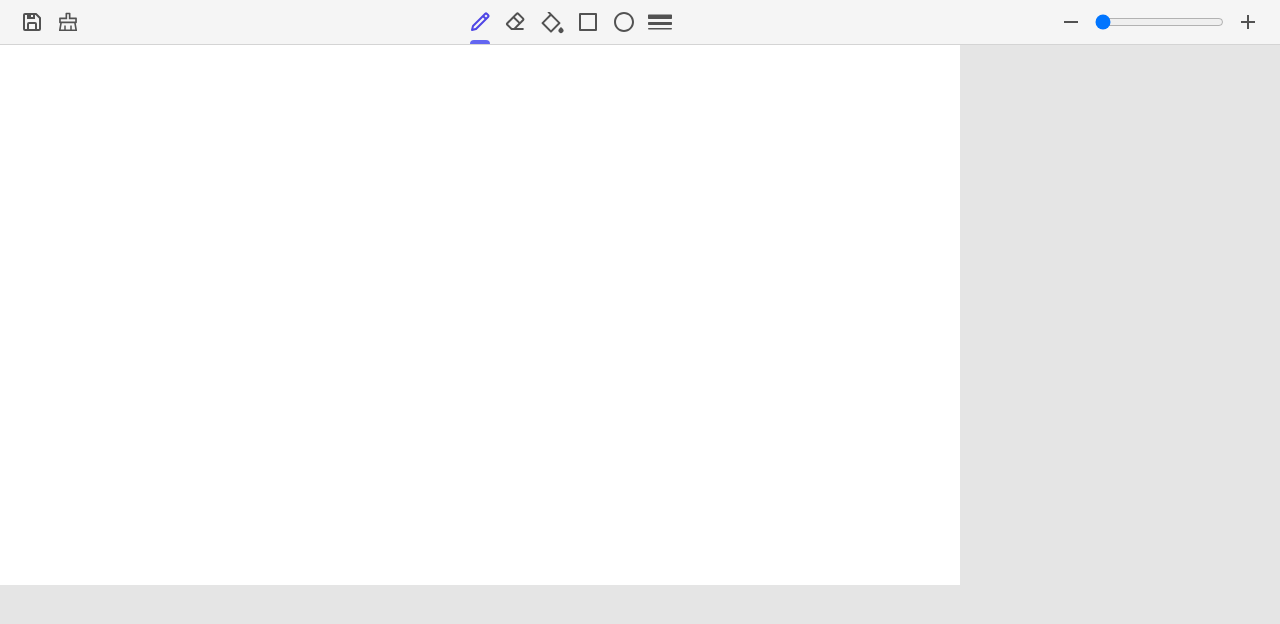
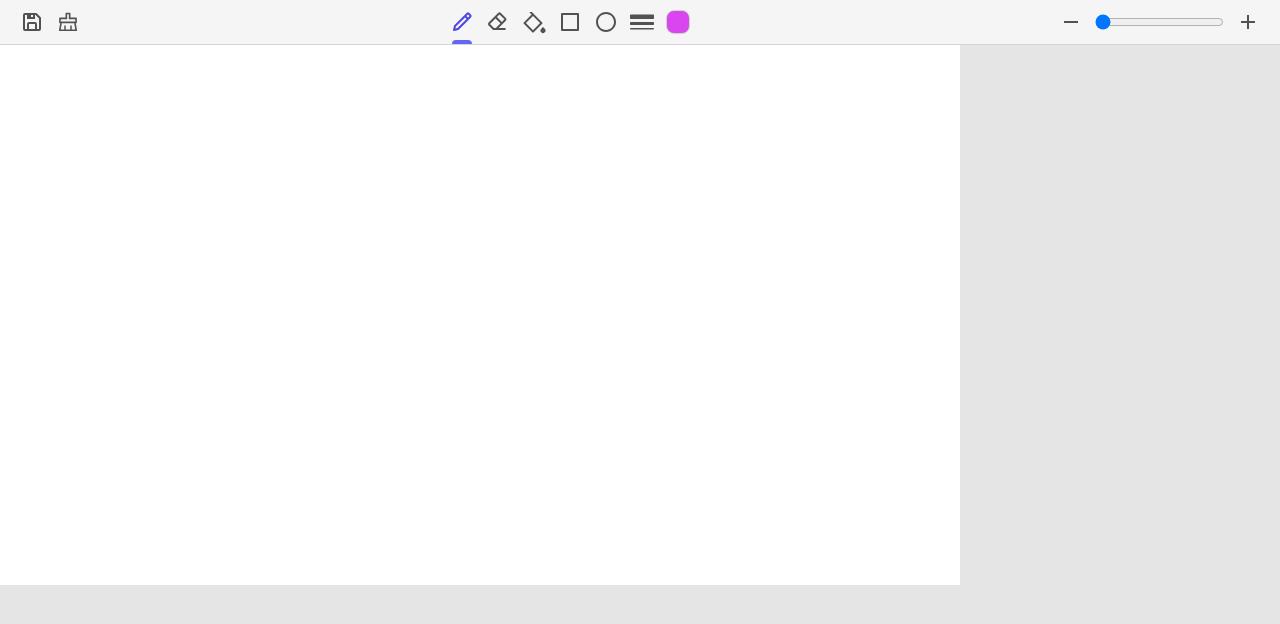
Before and after one commit to iEranDEV/drawing-app, a React (Create React App) app: page / in a window 1280 px wide. Shown: the top 624 px of the page. Built offline with nearby package versions, Linux system fonts and the light colour scheme.

Commit message:
moved brush logic to context

```diff
--- a/package.json
+++ b/package.json
@@ -11,6 +11,7 @@
     "@types/react": "^18.0.28",
     "@types/react-dom": "^18.0.11",
     "react": "^18.2.0",
+    "react-color": "^2.19.3",
     "react-dom": "^18.2.0",
     "react-icons": "^4.8.0",
     "react-scripts": "5.0.1",
@@ -42,6 +43,7 @@
     ]
   },
   "devDependencies": {
+    "@types/react-color": "^3.0.6",
     "tailwindcss": "^3.2.7"
   }
 }
--- a/src/App.tsx
+++ b/src/App.tsx
@@ -1,6 +1,7 @@
 import { useState } from "react";
 import AccessibilityBar from "./components/AccessibilityBar";
 import DrawingBoard from "./components/DrawingBoard";
+import { BrushContext } from "./context/BrushContext";
 
 function App() {
 	const [ctx, setCtx] = useState<CanvasRenderingContext2D | undefined | null>(null);
@@ -8,15 +9,17 @@ function App() {
 	const [brush, setBrush] = useState({type: 'PENCIL', width: 3, color: '#d946ef'})
 
 	return (
-		<div className="w-screen h-screen bg-neutral-200 flex flex-col">
-			{/* Menu, save, changes history */}
-			<AccessibilityBar zoom={zoom} setZoom={setZoom} ctx={ctx} brush={brush} setBrush={setBrush}></AccessibilityBar>
+		<BrushContext.Provider value={{brush, setBrush}}>
+			<div className="w-screen h-screen bg-neutral-200 flex flex-col">
+				{/* Menu, save, changes history */}
+				<AccessibilityBar zoom={zoom} setZoom={setZoom} ctx={ctx}></AccessibilityBar>
 
-			{/* Canvas */}
-			<div className="w-full h-full overflow-auto relative">
-				<DrawingBoard ctx={ctx} setCtx={setCtx} zoom={zoom} brush={brush}></DrawingBoard>
+				{/* Canvas */}
+				<div className="w-full h-full overflow-auto relative">
+					<DrawingBoard ctx={ctx} setCtx={setCtx} zoom={zoom}></DrawingBoard>
+				</div>
 			</div>
-		</div>
+		</BrushContext.Provider>
 	);
 }
 
--- a/src/components/AccessibilityBar.tsx
+++ b/src/components/AccessibilityBar.tsx
@@ -4,16 +4,19 @@ import { RiPaintLine } from 'react-icons/ri'
 import { BsBorderWidth } from 'react-icons/bs'
 import LineWidthModal from './modals/LineWidthModal'
 import AccessibilityButton from './AccessibilityButton'
+import ColorModal from './modals/ColorModal'
+import { useContext } from 'react'
+import { BrushContext } from '../context/BrushContext'
 
 type AccessibilityBarProps = {
     ctx: CanvasRenderingContext2D | undefined | null,
     zoom: number,
     setZoom: Function,
-    brush: {type: string, width: number, color: string},
-    setBrush: Function
 }
 
-function AccessibilityBar({ ctx, zoom, setZoom, brush, setBrush }: AccessibilityBarProps) {
+function AccessibilityBar({ ctx, zoom, setZoom }: AccessibilityBarProps) {
+
+    const brushContext = useContext(BrushContext);
 
     const setZoomValue = (value: number) => {
         if(value >= 50 && value <= 200) setZoom(value / 100)
@@ -46,7 +49,7 @@ function AccessibilityBar({ ctx, zoom, setZoom, brush, setBrush }: Accessibility
             <div className='flex h-full gap-3 justify-center items-center'>
 
                 {/* Pen */}
-                <AccessibilityButton activeProp={brush.type === 'PENCIL'} icon={<BiPencil className='icon-accessibility'></BiPencil>}></AccessibilityButton>
+                <AccessibilityButton activeProp={brushContext.brush.type === 'PENCIL'} icon={<BiPencil className='icon-accessibility'></BiPencil>}></AccessibilityButton>
 
                 {/* Eraser */}
                 <BiEraser className='icon-accessibility'></BiEraser>
@@ -61,7 +64,10 @@ function AccessibilityBar({ ctx, zoom, setZoom, brush, setBrush }: Accessibility
                 <AccessibilityButton icon={<BiCircle className='icon-accessibility'></BiCircle>}></AccessibilityButton>
 
                 {/* Line width */}
-                <AccessibilityButton icon={<BsBorderWidth className='icon-accessibility'></BsBorderWidth>} modal={<LineWidthModal brush={brush} setBrush={setBrush}></LineWidthModal>}></AccessibilityButton>
+                <AccessibilityButton icon={<BsBorderWidth className='icon-accessibility'></BsBorderWidth>} modal={<LineWidthModal></LineWidthModal>}></AccessibilityButton>
+
+                {/* Color */}
+                <AccessibilityButton icon={<div className='h-6 w-6 border border-neutral-300 rounded-lg cursor-pointer' style={{ backgroundColor: brushContext.brush.color}}></div>} modal={<ColorModal></ColorModal>}></AccessibilityButton>
             </div>
 
             {/* Scroll values */}
--- a/src/components/AccessibilityButton.tsx
+++ b/src/components/AccessibilityButton.tsx
@@ -9,13 +9,14 @@ type AccessibilityButtonProps = {
 
 function AccessibilityButton({ icon, modal, activeProp, onClick }: AccessibilityButtonProps ) {
     const [active, setActive] = useState(false);
+    const [modalLoc, setModalLoc] = useState({x: 0, y: 0});
 
     useEffect(() => {
         if(!active) return;
         if(!modal) return;
 
         const handleModal = (e: any) => {
-            if(e.target.localName == 'input') return;
+            console.log(e);
             setActive(false);
         }
 
@@ -32,7 +33,10 @@ function AccessibilityButton({ icon, modal, activeProp, onClick }: Accessibility
     const handleIconClick = (e: React.MouseEvent<HTMLDivElement, MouseEvent>) => {
         e.preventDefault();
         e.stopPropagation();
-        if(modal) setActive(!active);
+        if(modal) {
+            setModalLoc({x: e.clientX, y: e.clientY})
+            setActive(!active);
+        }
         if(onClick) onClick();
     }
 
--- a/src/components/DrawingBoard.tsx
+++ b/src/components/DrawingBoard.tsx
@@ -1,13 +1,15 @@
-import { useEffect, useRef, useState } from "react";
+import { useContext, useEffect, useRef, useState } from "react";
+import { BrushContext } from "../context/BrushContext";
 
 type DrawingBoardProps = {
     ctx: CanvasRenderingContext2D | undefined | null,
     setCtx: Function,
-    zoom: number,
-    brush: {type: string, width: number, color: string}
+    zoom: number
 }
 
-function DrawingBoard({ ctx, setCtx, zoom, brush }: DrawingBoardProps) {
+function DrawingBoard({ ctx, setCtx, zoom }: DrawingBoardProps) {
+
+    const brushContext = useContext(BrushContext)
 
     const [painting, setPainting] = useState({
         isPainting: false,
@@ -60,8 +62,8 @@ function DrawingBoard({ ctx, setCtx, zoom, brush }: DrawingBoardProps) {
         let y = (e.clientY - rect.top) / zoom;
 
         if(ctx && canvasElement.current) {
-            ctx.lineWidth = brush.width;
-            ctx.strokeStyle = brush.color;
+            ctx.lineWidth = brushContext.brush.width;
+            ctx.strokeStyle = brushContext.brush.color;
             ctx.lineCap = 'round';
             ctx.lineJoin = 'round';
             ctx.lineTo(x, y);
--- /dev/null
+++ b/src/components/modals/ColorModal.tsx
@@ -0,0 +1,23 @@
+import { useContext } from 'react';
+import { SketchPicker } from 'react-color';
+import { BrushContext } from '../../context/BrushContext';
+
+
+function ColorModal() {
+
+    const brushContext = useContext(BrushContext);
+
+    const handleWidthChange = (val: number) => {
+        if(!val) return;
+
+        brushContext.setBrush({type: brushContext.brush.type, width: val, color: brushContext.brush.color});
+    }
+
+    return (
+        <div className="animate-slideFromTop absolute w-max bg-white border border-neutral-300 p-2 left-1/2 rounded-lg">
+            <SketchPicker></SketchPicker>
+        </div>
+    )
+}
+
+export default ColorModal;
--- a/src/components/modals/LineWidthModal.tsx
+++ b/src/components/modals/LineWidthModal.tsx
@@ -1,26 +1,26 @@
+import { useContext } from "react";
+import { BrushContext } from "../../context/BrushContext";
 
-type LineWidthModalProps = {
-    brush: {type: string, width: number, color: string},
-    setBrush: Function
-}
 
-function LineWidthModal({ brush, setBrush }: LineWidthModalProps) {
+function LineWidthModal() {
 
-    const handleClick = (val: number) => {
+    const brushContext = useContext(BrushContext)
+
+    const handleWidthChange = (val: number) => {
         if(!val) return;
 
-        setBrush({type: brush.type, width: val, color: brush.color});
+        brushContext.setBrush({type: brushContext.brush.type, width: val, color: brushContext.brush.color});
     }
 
     return (
         <div className="animate-slideFromTop absolute w-max bg-white border border-neutral-300 p-2 left-1/2 rounded-lg">
             {[1,3,5,8].map((val) => {
                 return (
-                    <div onClick={() => handleClick(val)} key={val} className={(brush.width === val && 'bg-neutral-100') + ' cursor-pointer hover:bg-neutral-100 py-2 px-3 rounded-lg text-xs flex justify-center items-center gap-4 relative'}>
+                    <div id={'modal_' + crypto.randomUUID()} onClick={() => handleWidthChange(val)} key={val} className={(brushContext.brush.width === val && 'bg-neutral-100') + ' cursor-pointer hover:bg-neutral-100 py-2 px-3 rounded-lg text-xs flex justify-center items-center gap-4 relative'}>
                         <span>{val}px</span>
                         <div className="w-16 bg-neutral-700" style={{height: val + 'px'}}></div>
 
-                        {brush.width === val && <>
+                        {brushContext.brush.width === val && <>
                             <div className="absolute h-3 rounded-lg w-1 bg-indigo-600 left-0 -translate-x-1/2"></div>
                         </>}
                     </div>
@@ -28,7 +28,7 @@ function LineWidthModal({ brush, setBrush }: LineWidthModalProps) {
             })}
             <hr className="my-2" />
             <div className="w-full px-1 rounded-lg text-xs flex items-center gap-2 relative">
-                <input type="number" value={brush.width} onChange={(e) => handleClick(parseInt(e.target.value))} className="px-2 w-20 h-6 bg-white border border-neutral-300 rounded-lg" />
+                <input type="number" value={brushContext.brush.width} onChange={(e) => handleWidthChange(parseInt(e.target.value))} className="px-2 w-20 h-6 bg-white border border-neutral-300 rounded-lg" />
                 <span>px</span>
             </div>
         </div>
--- /dev/null
+++ b/src/context/BrushContext.ts
@@ -0,0 +1,6 @@
+import { createContext } from "react";
+
+export const BrushContext = createContext({
+    brush: {type: 'PENCIL', width: 1, color: '#d946ef'},
+    setBrush: (brush: {type: string, width: number, color: string}) => {}
+})
```
Also changed, not shown: 1 other file (tests, documents, lock files or other folders).
